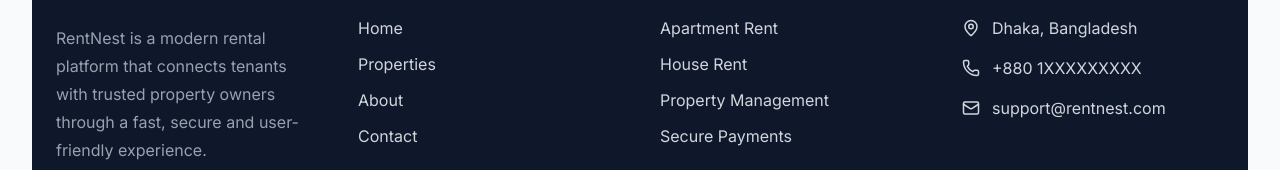
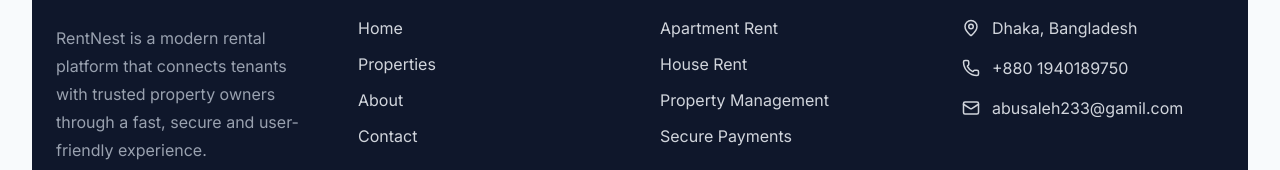
Before and after one commit to abusaleh233/rentnest-frontend, a Next.js app: page / in a window 1280 px wide. Shown: the part 3744-3914 px from the top of the page. Built offline with nearby package versions, Linux system fonts and the light colour scheme.

Commit message:
update footer section

```diff
--- a/components/shared/Footer.tsx
+++ b/components/shared/Footer.tsx
@@ -132,12 +132,12 @@ export default function Footer() {
 
               <div className="flex items-center gap-3">
                 <Phone size={18} />
-                <span>+880 1XXXXXXXXX</span>
+                <span>+880 1940189750</span>
               </div>
 
               <div className="flex items-center gap-3">
                 <Mail size={18} />
-                <span>support@rentnest.com</span>
+                <span>abusaleh233@gamil.com</span>
               </div>
 
             </div>
```
